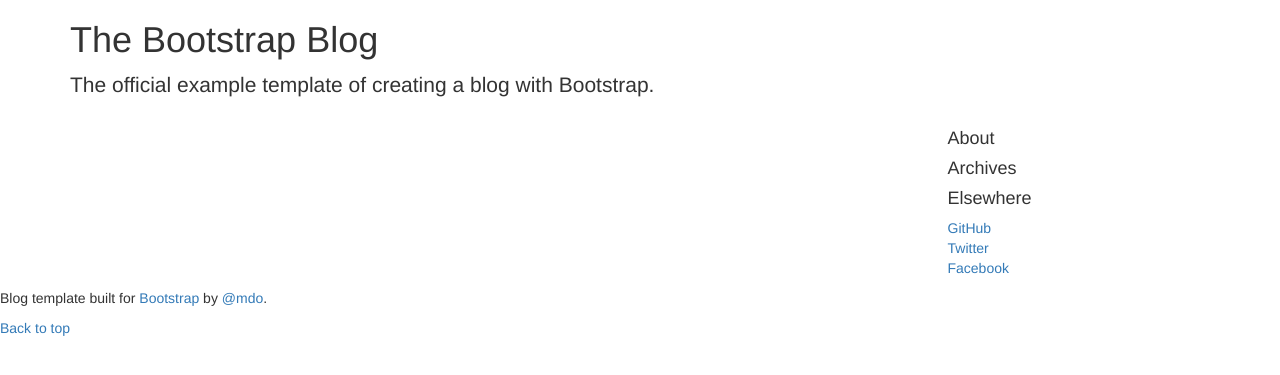
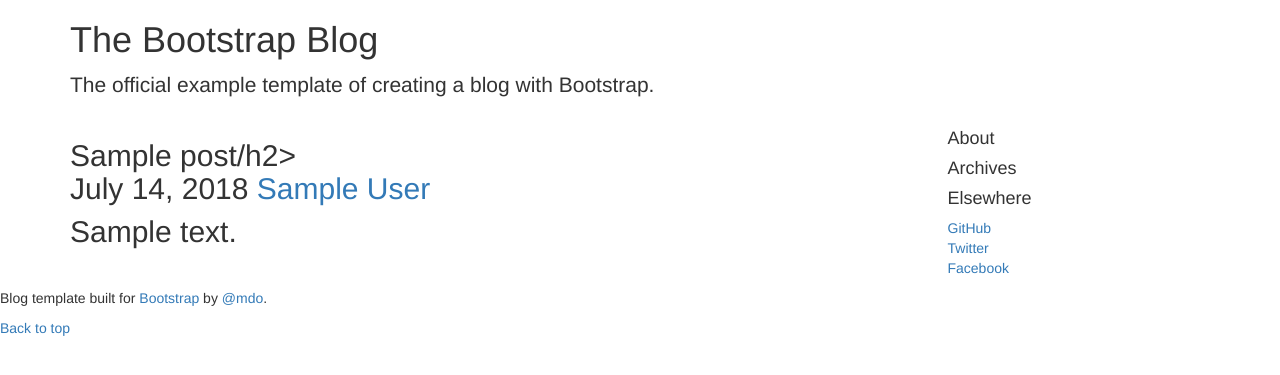
Before and after one commit to romanleonidov/New-theme, a WordPress theme: template index.php in a window 1280 px wide. Shown: the part 20-395 px from the top of the page. Run offline with PHP 8.4 and a stand-in for WordPress, Linux system fonts and the light colour scheme; the site name, menu and one post (Sample post) are stand-ins, and other content is empty; some libraries are stand-ins or nearby versions.

Commit message:
Вывод постов

```diff
--- a/content.php
+++ b/content.php
@@ -1,6 +1,6 @@
 <div class="blog-post">
-  <h2 class="blog-post-title">Sample blog post</h2>
-  <p class="blog-post-meta">January 1, 2014 by <a href="#">Mark</a></p>
+  <h2 class="blog-post-title"><?php the_title(); ?>/h2>
+  <p class="blog-post-meta"><?php the_date(); ?> <a href="#"><?php the_author(); ?></a></p>
 
-
+   <?php the_content(); ?>
 </div><!-- /.blog-post -->
--- a/index.php
+++ b/index.php
@@ -4,7 +4,11 @@
       <div class="row">
 
         <div class="col-sm-8 blog-main">
-
+					<?php
+						if (have_posts() ) : while (have_posts() ) : the_post();
+						get_template_part('content', get_post_format() );
+						endwhile; endif;
+					?>
 
 
 
```
